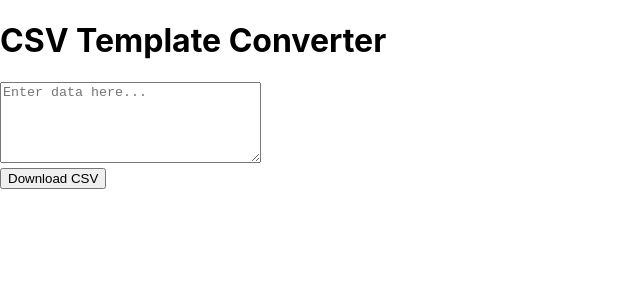
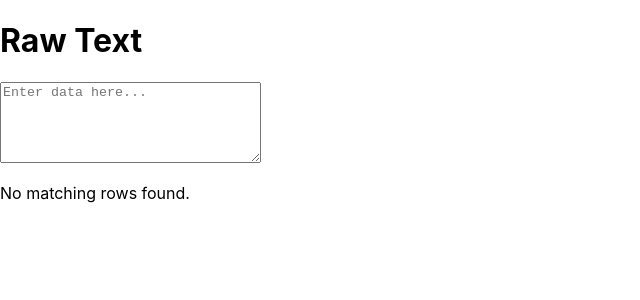
Before and after one commit to kgaban/parse-text-into-csv, a React (Create React App) app: page / in a window 1280 px wide. Shown: the top 300 px of the page, without its empty margins (0-640 px from the left). Built offline with nearby package versions, Linux system fonts and the light colour scheme.

Commit message:
show csv on the page instead of downloading a file

```diff
--- a/package.json
+++ b/package.json
@@ -2,10 +2,12 @@
   "name": "parse-text-into-csv",
   "version": "0.1.0",
   "private": true,
+  "homepage": "https://kgaban.github.io/parse-text-into-csv",
   "dependencies": {
     "@testing-library/jest-dom": "^5.17.0",
     "@testing-library/react": "^13.4.0",
     "@testing-library/user-event": "^13.5.0",
+    "gh-pages": "^6.1.0",
     "react": "^18.2.0",
     "react-csv": "^2.2.2",
     "react-dom": "^18.2.0",
@@ -13,6 +15,8 @@
     "web-vitals": "^2.1.4"
   },
   "scripts": {
+    "predeploy": "npm run build",
+    "deploy": "gh-pages -d build",
     "start": "react-scripts start",
     "build": "react-scripts build",
     "test": "react-scripts test",
--- a/src/NameParser.js
+++ b/src/NameParser.js
@@ -15,21 +15,22 @@ function ParseFirstAndLastName({ fullName }) {
   return { status: 'FAIL' };
 }
 
-function FindAndOutput({ outputCsvFile, targetSubstring }) {
+function FindAndOutput({ targetSubstring }) {
   const [matchingRows, setMatchingRows] = useState([]);
   const [inputData, setInputData] = useState('');
+
   const handleInputChange = (event) => {
     setInputData(event.target.value);
   };
 
   useEffect(() => {
-    const fetchData = async () => {
+    const fetchData = () => {
       try {
         const lines = inputData.split('\n');
 
         const rows = lines
           .filter((line) => line.toLowerCase().includes(targetSubstring.toLowerCase()))
-          .map((line) => {
+          .map((line, index) => {
             const fullName = TruncateOnDelimiter({ inputString: line });
             const parsedName = ParseFirstAndLastName({ fullName });
 
@@ -37,7 +38,7 @@ function FindAndOutput({ outputCsvFile, targetSubstring }) {
               return null;
             }
 
-            return { First: parsedName.first, Last: parsedName.last };
+            return { id: index, First: parsedName.first, Last: parsedName.last };
           })
           .filter((row) => row !== null);
 
@@ -50,20 +51,10 @@ function FindAndOutput({ outputCsvFile, targetSubstring }) {
     fetchData();
   }, [inputData, targetSubstring]);
 
-  const handleDownload = () => {
-    const csvContent = matchingRows
-      .map((row) => `${row.Last},${row.First}`)
-      .join('\n');
-    const blob = new Blob([`Last,First\n${csvContent}`], { type: 'text/csv' });
-    const link = document.createElement('a');
-    link.href = URL.createObjectURL(blob);
-    link.download = outputCsvFile;
-    link.click();
-  };
 
   return (
     <div>
-      <h1>CSV Template Converter</h1>
+      <h1>Raw Text</h1>
       <textarea
         rows="5"
         cols="30"
@@ -72,7 +63,14 @@ function FindAndOutput({ outputCsvFile, targetSubstring }) {
         onChange={handleInputChange}
       ></textarea>
       <br />
-      <button onClick={handleDownload}>Download CSV</button>
+      {matchingRows.length > 0 ? (
+        <>
+          <h2>CSV Text</h2>
+          <pre>{matchingRows.map((row) => `${row.Last},${row.First}`).join('\n')}</pre>
+        </>
+      ) : (
+        <p>No matching rows found.</p>
+      )}
     </div>
   );
 }
@@ -80,10 +78,7 @@ function FindAndOutput({ outputCsvFile, targetSubstring }) {
 export default function App() {
   return (
     <div className="App">
-      <FindAndOutput
-        outputCsvFile="output.csv"
-        targetSubstring="s profile"
-      />
+      <FindAndOutput targetSubstring="s profile" />
     </div>
   );
 }
```
Also changed, not shown: 1 other file (tests, documents, lock files or other folders).
